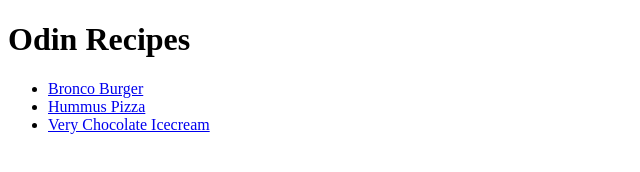
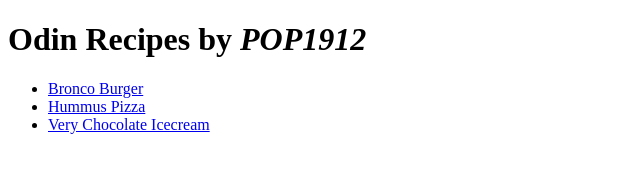
Before and after one commit to POP1912/odin-recipes, a plain HTML site: page index.html in a window 1280 px wide. Shown: the whole page, without its empty margins (0-640 px from the left). Drawn offline with Linux system fonts and the light colour scheme.

Commit message:
Modified index.html

```diff
--- a/index.html
+++ b/index.html
@@ -5,7 +5,7 @@
         <title>Recipes</title>
     </head>
     <body>
-        <h1>Odin Recipes</h1>
+        <h1>Odin Recipes by <em>POP1912</em></h1>
         <ul>
             <li><a href = "recipes/Bronco_Burger.html">Bronco Burger</a></li>
             <li><a href = "recipes/Hummus_Pizza.html">Hummus Pizza</a></li>
```
